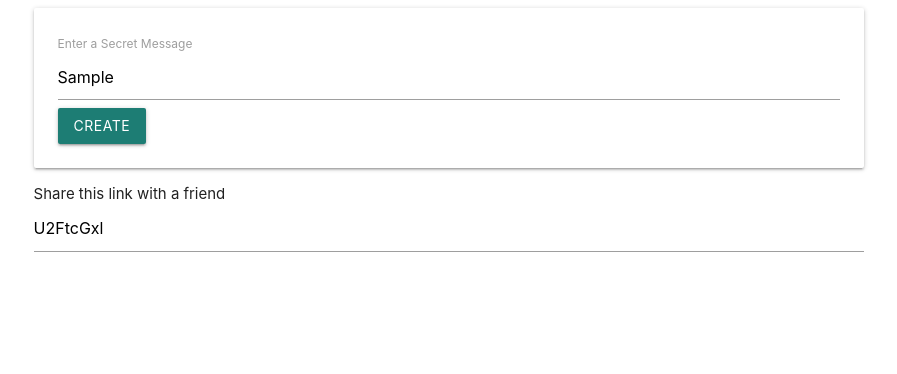
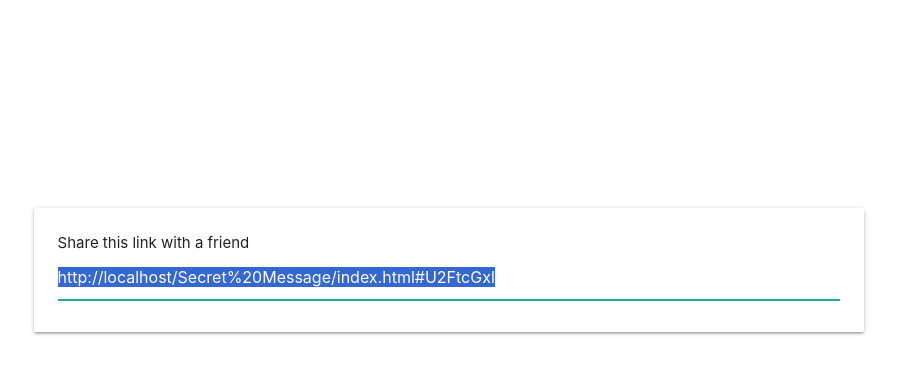
Before and after one commit to vysmbln/JS-projects, a plain HTML site: page Secret Message/index.html in a window 1280 px wide. Both pictures are taken after typing "Sample" into the empty fields and a click on the button "CREATE". Shown: the whole page, without its empty margins (191-1088 px from the left). Drawn offline with nearby package versions, Linux system fonts and the light colour scheme.

Commit message:
final update

```diff
--- a/Secret Message/index.html
+++ b/Secret Message/index.html
@@ -2,7 +2,17 @@
 <html lang="en">
 <head>
     <link rel="stylesheet" href="https://cdnjs.cloudflare.com/ajax/libs/materialize/1.0.0/css/materialize.min.css">
+    <style>
+        .row {
+            margin-top: 25vh;
+        }
 
+        h1{
+            margin-top: 0;
+        }
+
+
+    </style>
     <meta charset="UTF-8">
     <meta name="viewport" content="width=device-width, initial-scale=1.0">
     <title>Document</title>
@@ -10,19 +20,27 @@
 <body>
     <div class="row">
         <div class="col s8 offset-s2">
-            <div class="card-panel">
+            <div id="message-show" class="card-panel hide">
+                <h1></h1>
+                <div>
+                    <a href="./index.html">Create your own secret message</a>
+                </div>
+            </div>
+
+            <div id="message-form" class="card-panel">
                 <form>
                     <label>Enter a Secret Message</label>
-                    <input id="message-input">
+                    <input id="message-input"/>
                     <button class="btn">Create</button>
             </form>
             </div>
 
-            <div>
-                Share this link with a friend
-                <input id="link-input">
+            <div id="link-form" class="card-panel hide">
+                <div>
+                    Share this link with a friend
+                    <input id="link-input"/>
+                </div>
             </div>
-
         </div>
     </div>
 
--- a/Secret Message/index.js
+++ b/Secret Message/index.js
@@ -1,10 +1,29 @@
+const { hash } = window.location;
+
+const message = atob(hash.replace('#', ''));
+
+if(message) {
+    document.querySelector('#message-form').classList.add('hide');
+    document.querySelector('#message-show').classList.remove('hide');
+
+    document.querySelector('h1').innerHTML = message;
+}
+
+
 document.querySelector('form').addEventListener('submit', event => {
     event.preventDefault();
 
-    const input = document.querySelector('#message-input');
-    const encrypted = btoa(input.value)
+//add /  remove the form
+document.querySelector('#message-form').classList.add('hide');
+document.querySelector('#link-form').classList.remove('hide');
 
 
-    //create a random string
-    document.querySelector('#link-input').value = encrypted;
+const input = document.querySelector('#message-input');
+const encrypted = btoa(input.value)
+
+
+//create a random string
+const linkInput  = document.querySelector('#link-input');
+linkInput.value = `${window.location}#${encrypted}`;
+linkInput.select();
 });
```
